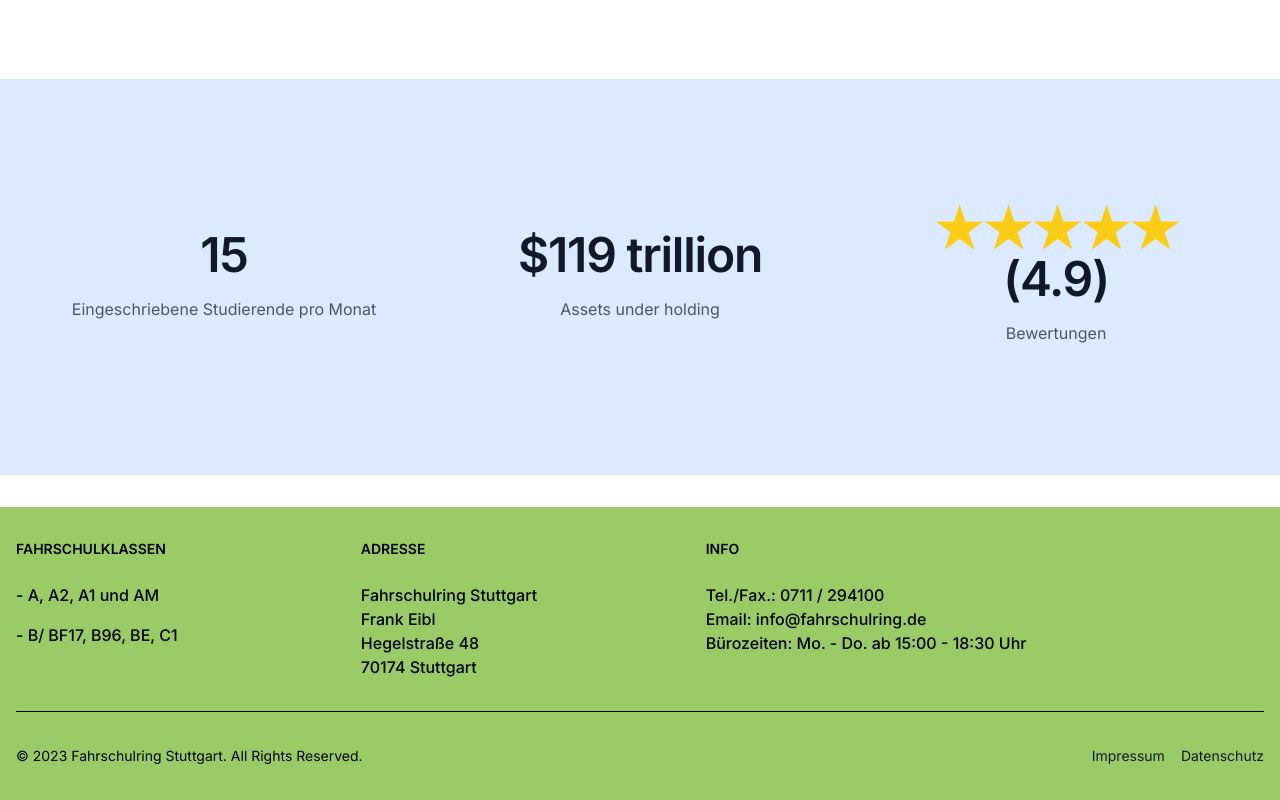
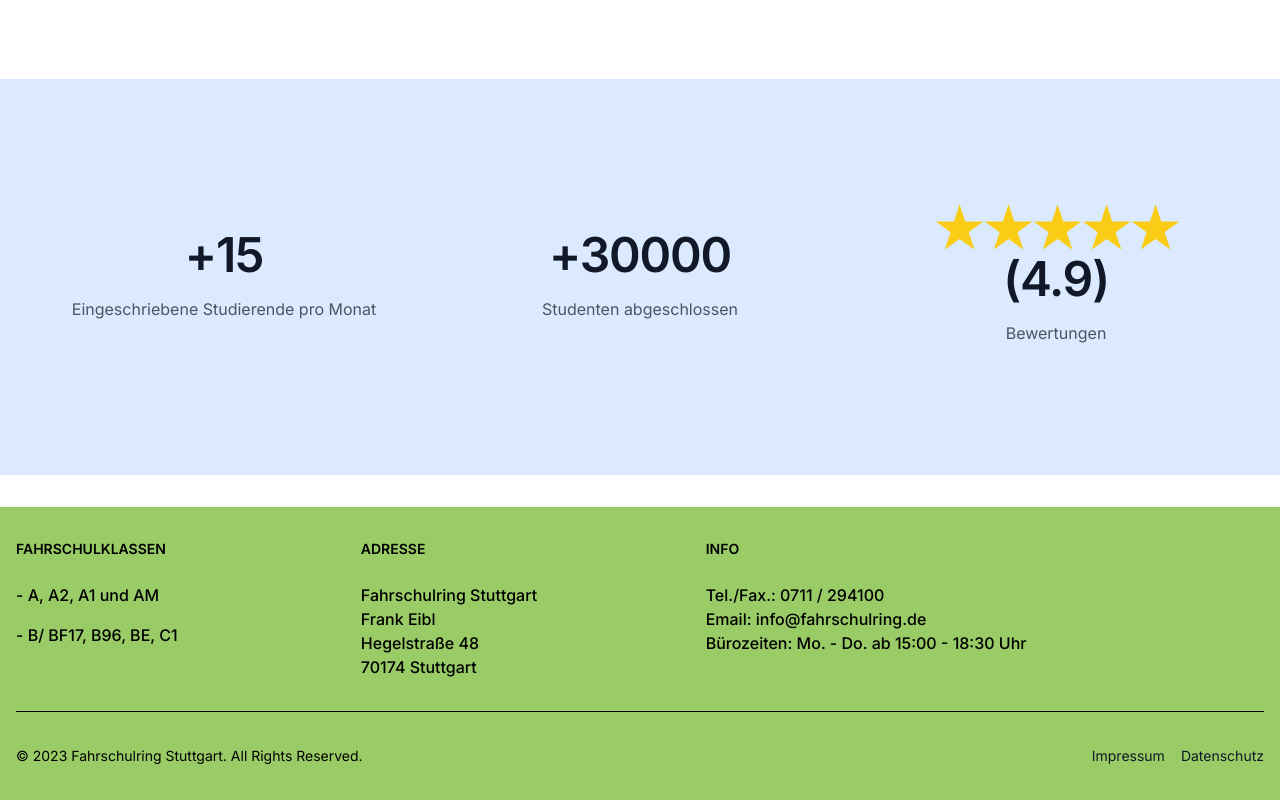
Before and after one commit to VitaByte/Fahrschulring-Stuttgart, a Next.js app: page / in a window 1280 px wide. Shown: the part 1685-2485 px from the top of the page. Built offline with nearby package versions, Linux system fonts and the light colour scheme.

Commit message:
Change statistics values

```diff
--- a/src/components/Stats.js
+++ b/src/components/Stats.js
@@ -32,7 +32,7 @@ function Stats() {
 
   const rating = 4.9;
   const students = useAnimatedCounter(15, 2000, startAnimation);
-  const assets = useAnimatedCounter(119, 2000, startAnimation);
+  const completedStudents = useAnimatedCounter(30000, 2000, startAnimation);
 
   const fullStars = useAnimatedCounter(Math.ceil(rating), 2000, startAnimation);
 
@@ -83,15 +83,15 @@ function Stats() {
                 Eingeschriebene Studierende pro Monat
             </dt>
             <dd className="order-first text-3xl font-semibold tracking-tight text-gray-900 sm:text-5xl">
-              {students}
+              +{students}
             </dd>
           </div>
           <div className="mx-auto flex max-w-xs flex-col gap-y-4">
             <dt className="text-base leading-7 text-gray-600">
-              Assets under holding
+                Studenten abgeschlossen
             </dt>
             <dd className="order-first text-3xl font-semibold tracking-tight text-gray-900 sm:text-5xl">
-              ${assets} trillion
+              +{completedStudents}
             </dd>
           </div>
           <div className="mx-auto flex max-w-xs flex-col gap-y-4">
```
